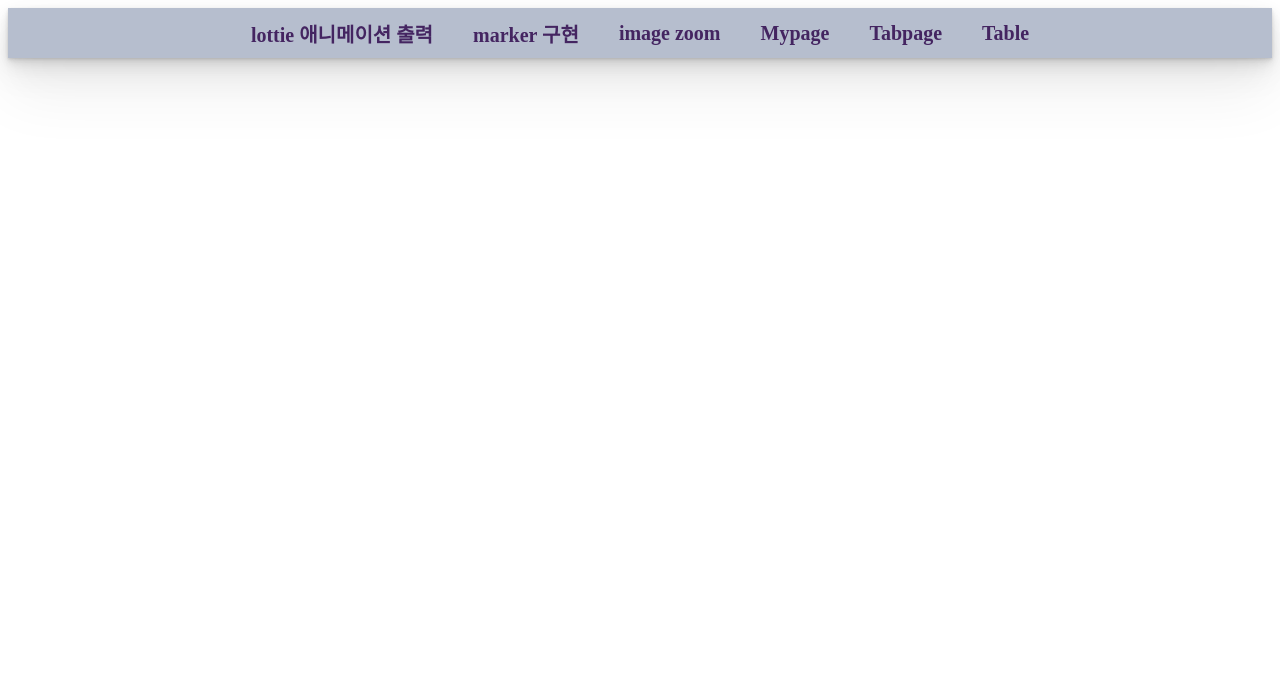
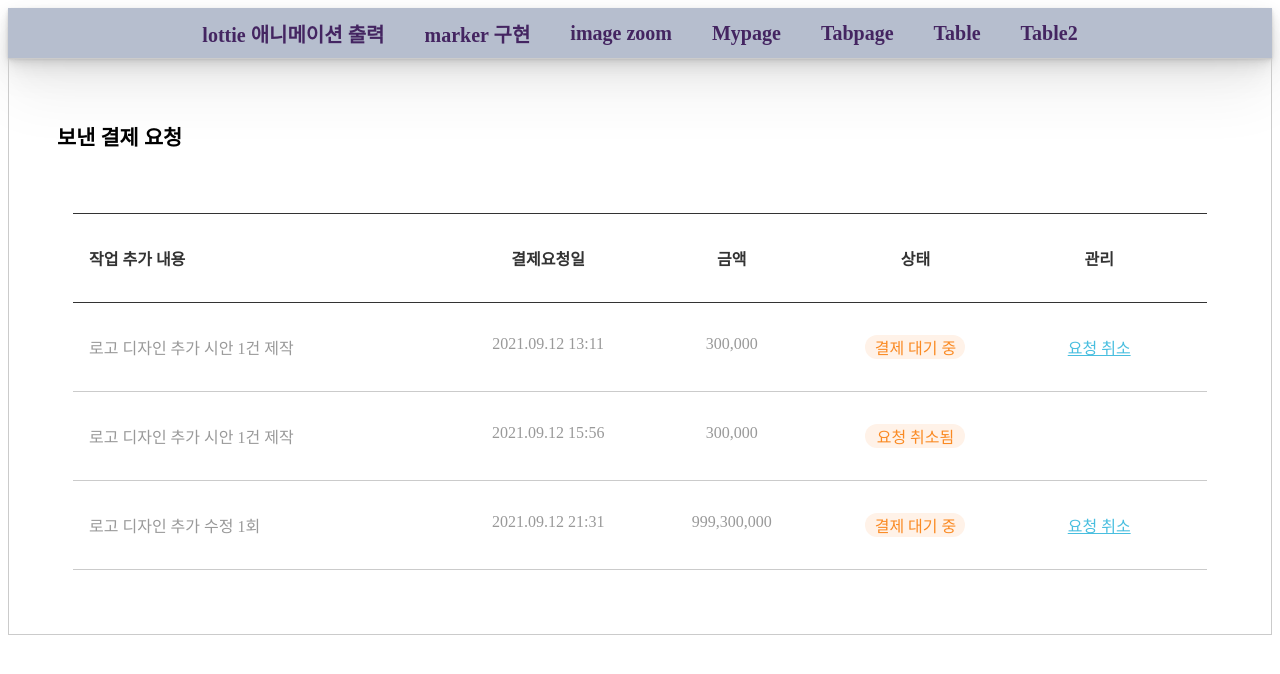
Before and after one commit to leejanghe/React_Practice, a React (Create React App) app in the folder client/: page /test9 in a window 1280 px wide. Shown: the top 674 px of the page. Built offline with nearby package versions, Linux system fonts and the light colour scheme.

Commit message:
table2 done

```diff
--- a/client/src/App.js
+++ b/client/src/App.js
@@ -9,6 +9,7 @@ import Mypage from './router/Mypage';
 import UseState from './router/UseState';
 import ZoomImage from './router/ZoomImage';
 import Table from './components/Table';
+import Table2 from './components/Table2';
 
 function App() {
   return (
@@ -44,6 +45,9 @@ function App() {
     <Routes>
       <Route path="test8" element={<Table/>}/>
     </Routes>
+    <Routes>
+      <Route path="test9" element={<Table2/>}/>
+    </Routes>
     </Router>
   );
 }
--- a/client/src/components/Navbar.js
+++ b/client/src/components/Navbar.js
@@ -40,6 +40,7 @@ function Navbar() {
              <Link to="/test6">Mypage</Link>
              <Link to="/test7">Tabpage</Link>
              <Link to="/test8">Table</Link>
+             <Link to="/test9">Table2</Link>
         </HeaderTag>
     )
 }
--- /dev/null
+++ b/client/src/components/Table2.js
@@ -0,0 +1,113 @@
+import React from 'react'
+import styled from 'styled-components'
+
+
+export const WrapForm = styled.div`
+border: 1px solid #CBCBCB;
+padding:3rem;
+`
+
+const WrapHeadText = styled.div`
+display:flex;
+justify-content:space-between;
+align-items:center;
+`
+
+export const IntroFont = styled.h1`
+font-size:1.3rem;
+`
+
+export const InerForm = styled.div`
+padding:1rem;
+`
+
+const InterHeadTag = styled.div`
+margin-top:2rem;
+display: grid;
+border-top:1.5px solid #333;
+border-bottom:1.5px solid #333;
+grid-template-columns:2fr 1fr 1fr 1fr 1fr;
+color: #333;
+font-weight:700;
+padding:1rem;
+>p{
+    display:flex;
+    justify-content:center;
+  &:nth-child(1){
+    justify-self:self-start;
+  }
+}
+`
+
+// 보낸 결제 요청에서 상태에서 스타일컴포넌트 어떻게 프롭스를 활용해서
+// css 변경할지 고민해야 함
+
+const ContentsTag = styled.div`
+display:grid;
+border-bottom:1.5px solid  #CBCBCB;
+grid-template-columns:2fr 1fr 1fr 1fr 1fr;
+flex-direction:row;
+
+padding:1rem;
+>p{
+  display:flex;
+  justify-content:center ;
+  color:#999999;
+  font-weight:400;
+&:nth-child(1){
+    justify-self:self-start;
+  }
+&:nth-child(4){
+    color:#FA8A23;
+    background-color:#FFF2E8;
+    border-radius: 1rem;
+    width:100px;
+    margin:auto;
+}
+&:last-child{
+    color:#48BEDF;
+    text-decoration: underline;
+    cursor: pointer;
+  }
+}
+`
+
+function Table2() {
+  const reqPayment = [
+    {id:0, addwork:'로고 디자인 추가 시안 1건 제작', paydate:'2021.09.12 13:11', price:'300,000', state:'결제 대기 중', manage:'요청 취소'},
+    {id:1, addwork:'로고 디자인 추가 시안 1건 제작', paydate:'2021.09.12 15:56', price:'300,000', state:'요청 취소됨', manage:null},
+    {id:2, addwork:'로고 디자인 추가 수정 1회', paydate:'2021.09.12 21:31', price:'999,300,000', state:'결제 대기 중', manage:'요청 취소'},
+]
+
+  return (
+    <WrapForm>
+    <WrapHeadText>
+    <IntroFont>보낸 결제 요청</IntroFont>
+    </WrapHeadText>
+    <InerForm>
+      <InterHeadTag>
+        <p>작업 추가 내용</p>
+        <p>결제요청일</p>
+        <p>금액</p>
+        <p>상태</p>
+        <p>관리</p>
+      </InterHeadTag>
+      <div>
+      {
+       reqPayment&&reqPayment.map((e)=>(
+          <ContentsTag key={e.id}>
+            <p>{e.addwork}</p>
+            <p>{e.paydate}</p>
+            <p>{e.price}</p>
+            <p>{e.state}</p>
+            <p>{e.manage}</p>
+          </ContentsTag>
+        ))
+      }
+      </div>
+    </InerForm>
+    </WrapForm>
+  )
+}
+
+export default Table2
```
